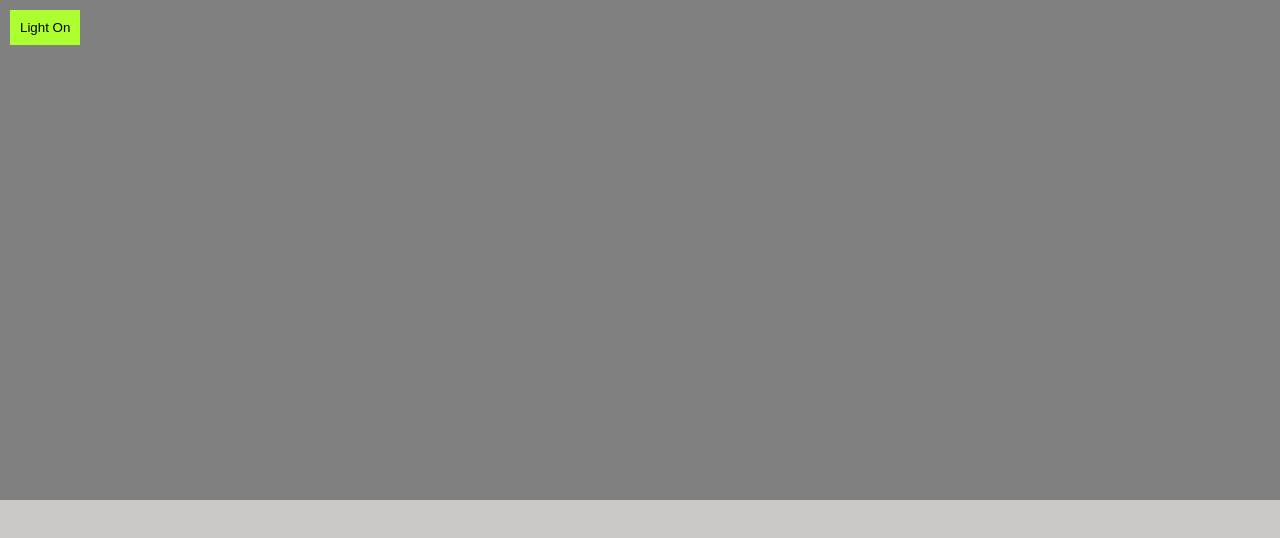
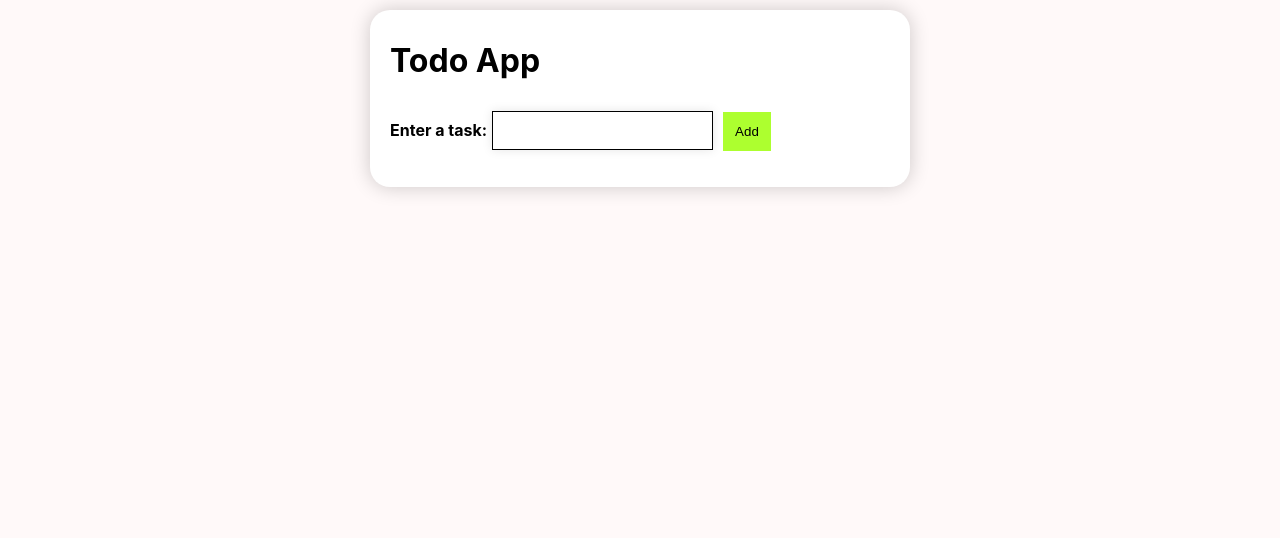
Before and after one commit to satishrathod-dev/react-projects, a React (Create React App) app: page / in a window 1280 px wide. Shown: the top 538 px of the page. Built offline with nearby package versions, Linux system fonts and the light colour scheme.

Commit message:
Todo app

```diff
--- a/src/App.js
+++ b/src/App.js
@@ -1,5 +1,6 @@
 import "./App.css";
-import ToggleLight from "./components/ToggleLight/ToggleLight";
+import Todo from "./components/Todo.js/Todo";
+// import ToggleLight from "./components/ToggleLight/ToggleLight";
 // import Form from "./components/form/Form";
 // import InputForm from "./components/InputForm/InputForm";
 
@@ -8,7 +9,8 @@ function App() {
     <div className="App">
       {/* <Form /> */}
       {/* <InputForm /> */}
-      <ToggleLight />
+      {/* <ToggleLight /> */}
+      <Todo />
     </div>
   );
 }
--- /dev/null
+++ b/src/components/Todo.js/Todo.js
@@ -0,0 +1,42 @@
+import React, { useState } from "react";
+import "./style.css";
+
+function Todo() {
+  const [tasks, setTasks] = useState("");
+  const [lists, setLists] = useState([]);
+
+  const handleChange = (e) => {
+    setTasks(e.target.value);
+    console.log("changed");
+  };
+
+  const handleAddTasks = (tasks) => {
+    setLists([...lists, tasks]);
+    setTasks("");
+  };
+
+  const handleDeleteTasks = (index) => {
+    setLists(lists.filter((_, i) => i !== index));
+  };
+
+  return (
+    <div className="todo-container">
+      <h1>Todo App</h1>
+      <label>
+        <b>Enter a task:</b>
+      </label>
+      <input onChange={handleChange} name="tasks" value={tasks} />
+      <button onClick={() => handleAddTasks(tasks)}>Add</button>
+      <ol>
+        {lists.map((list, index) => (
+          <li key={index}>
+            {list}
+            <button onClick={() => handleDeleteTasks(index)}>Delete</button>
+          </li>
+        ))}
+      </ol>
+    </div>
+  );
+}
+
+export default Todo;
--- /dev/null
+++ b/src/components/Todo.js/style.css
@@ -0,0 +1,23 @@
+.todo-container {
+  background-color: white;
+  margin: 10px auto;
+  padding: 10px 20px;
+  width: 500px;
+  box-shadow: 0 0 20px rgba(0, 0, 0, 0.2);
+  border-radius: 20px;
+}
+
+button {
+  background-color: greenyellow;
+  padding: 12px;
+  border: none;
+  margin: 10px;
+}
+
+input {
+  margin-left: 5px;
+  padding: 10px;
+  font-size: 15px;
+  border: 0.1rem solid black;
+  box-shadow: 0 0 10px rgba(0, 0, 0, 0.1);
+}
--- a/src/index.css
+++ b/src/index.css
@@ -5,7 +5,7 @@ body {
     sans-serif;
   -webkit-font-smoothing: antialiased;
   -moz-osx-font-smoothing: grayscale;
-  background-color: rgb(203, 200, 200);
+  background-color: rgb(255, 249, 249);
 }
 
 code {
```
